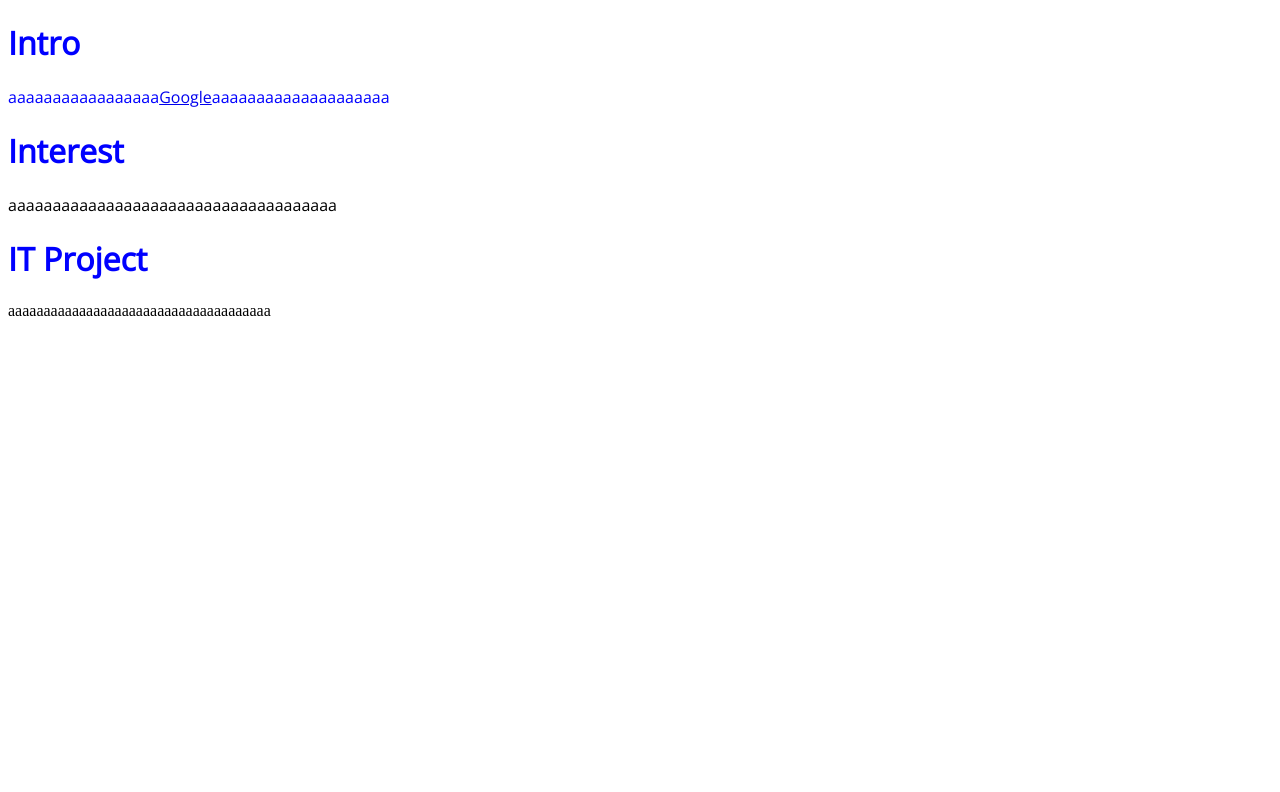
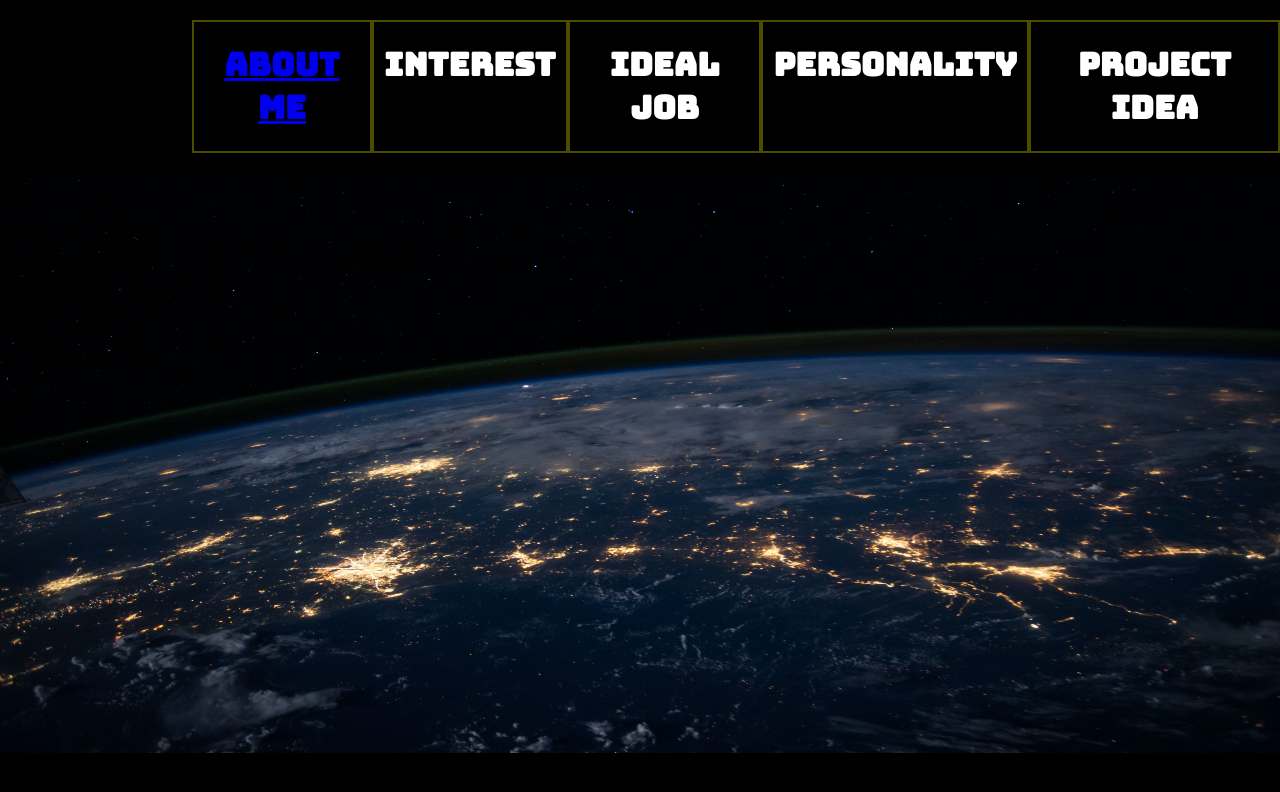
Before and after one commit to PhamilyVan/COSC---IIT---Assignment-1, a plain HTML site: page index.html in a window 1280 px wide. Drawn offline with nearby package versions, Linux system fonts and the light colour scheme.

Commit message:
added homepage

```diff
--- /dev/null
+++ b/css/style.css
@@ -0,0 +1,22 @@
+body{
+  margin:auto;
+  background-color:black;
+  color:white;
+}
+
+.header-class{
+  margin: 20px 0px;
+  text-align:center;
+}
+
+.navigation-bar{
+  display:flex;
+  text-align:center;
+  padding-left: 15%;
+}
+
+.navigation-column{
+  text-align:center;
+  padding: 0px 10px;
+  border: 2px solid #4d4d00;
+}
--- a/index.html
+++ b/index.html
@@ -1,33 +1,60 @@
 <!DOCTYPE html>
-<html lang="en" dir="ltr">
+<html>
+
   <head>
-    <meta charset="utf-8">
-    <title>Assignment 1</title>
+    <link href="css/style.css" rel="stylesheet">
+    <title>Index Page</title>
 
     <link rel="preconnect" href="https://fonts.googleapis.com">
     <link rel="preconnect" href="https://fonts.gstatic.com" crossorigin>
-    <link href="https://fonts.googleapis.com/css2?family=Open+Sans:wght@300&display=swap" rel="stylesheet">
+    <link href="https://fonts.googleapis.com/css2?family=Bungee&family=Open+Sans:wght@300&display=swap" rel="stylesheet">
 
     <style>
-      h1 {font-family: 'Open Sans', sans-serif; color:blue;} //all h1 tags are this in body
+      h1{
+        font-family: 'Bungee', cursive;
+      }
     </style>
 
   </head>
+
   <body>
-    <h1>Intro</h1>
-    <p style= "font-family: 'Open Sans', sans-serif; color:blue;">aaaaaaaaaaaaaaaaa<a href = "google.com">Google</a>aaaaaaaaaaaaaaaaaaaa</p>
 
-    <h1>Interest</h1>
-    <p style= "font-family: 'Open Sans', sans-serif;">aaaaaaaaaaaaaaaaaaaaaaaaaaaaaaaaaaaaa</p>
+    <header>
+      <div class="header-class">
+        <div class="navigation-bar">
 
-    <h1>IT Project</h1>
-    <p>aaaaaaaaaaaaaaaaaaaaaaaaaaaaaaaaaaaaa</p>
+          <!-- About Me Navigation -->
+          <div class="navigation-column">
+            <h1><a href="pages/About_Me.html">About Me</a></h1>
+          </div>
+
+          <!-- Interest Navigation -->
+          <div class="navigation-column">
+            <h1>Interest</h1>
+          </div>
+
+          <!-- Ideal Job Navigation -->
+          <div class="navigation-column">
+            <h1>Ideal Job</h1>
+          </div>
+
+          <!-- Personality Navigation -->
+          <div class="navigation-column">
+            <h1>Personality</h1>
+          </div>
+
+          <!-- Project Ideas Navigation -->
+          <div class="navigation-column">
+            <h1>Project Idea</h1>
+          </div>
+
+        </div>
+      </div>
+    </header>
+
+    <img src="images/world_view.jpg" alt="electricity display of the world" width = "100%" height = "580">
+
+  </body>
 
 
-
-
-
-
-
-  </body>
 </html>
```
Also changed, not shown: pages/About_Me.html (added, +12 -0 lines), images/portrait.jpg (added), images/world_view.jpg (added).
